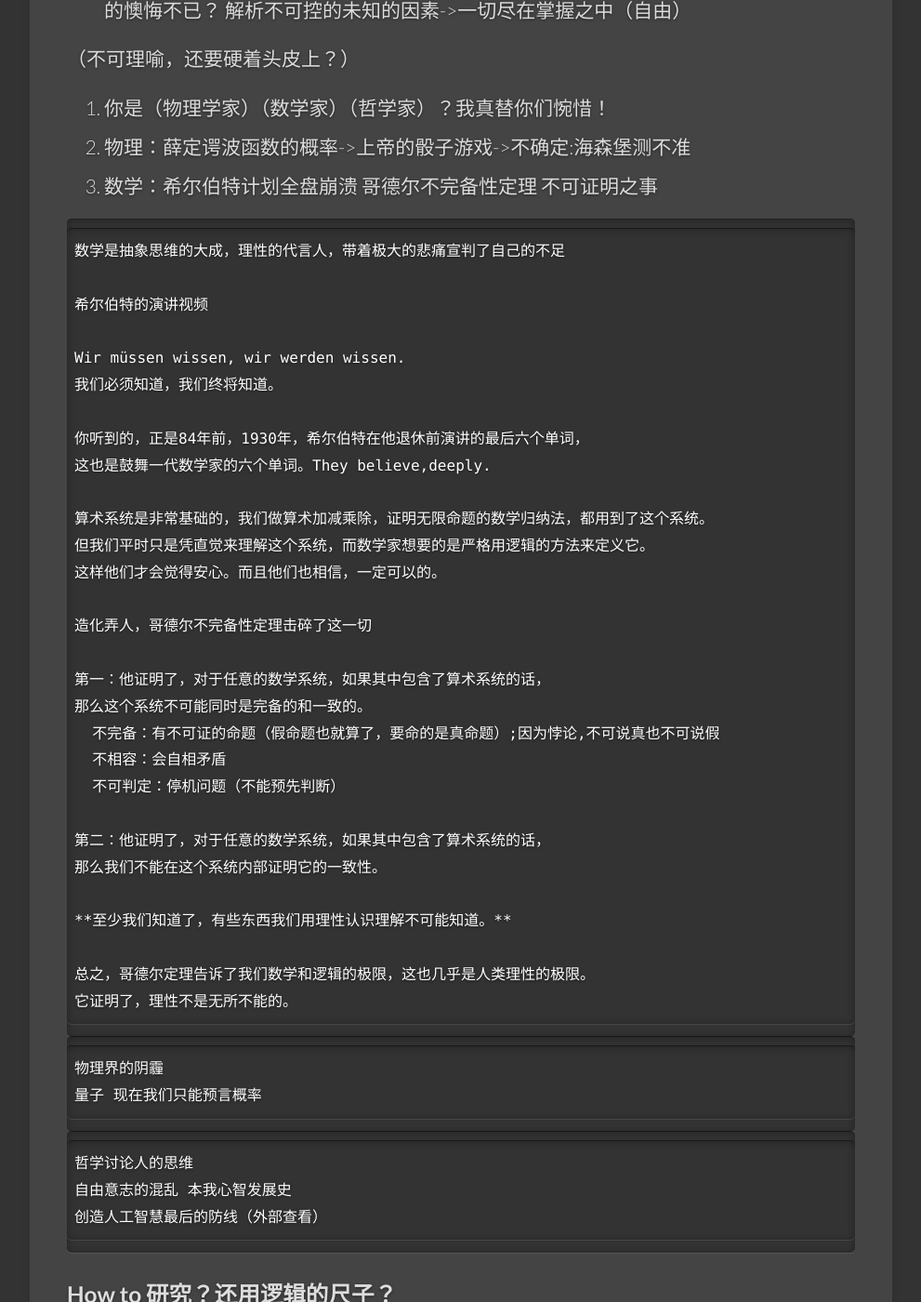
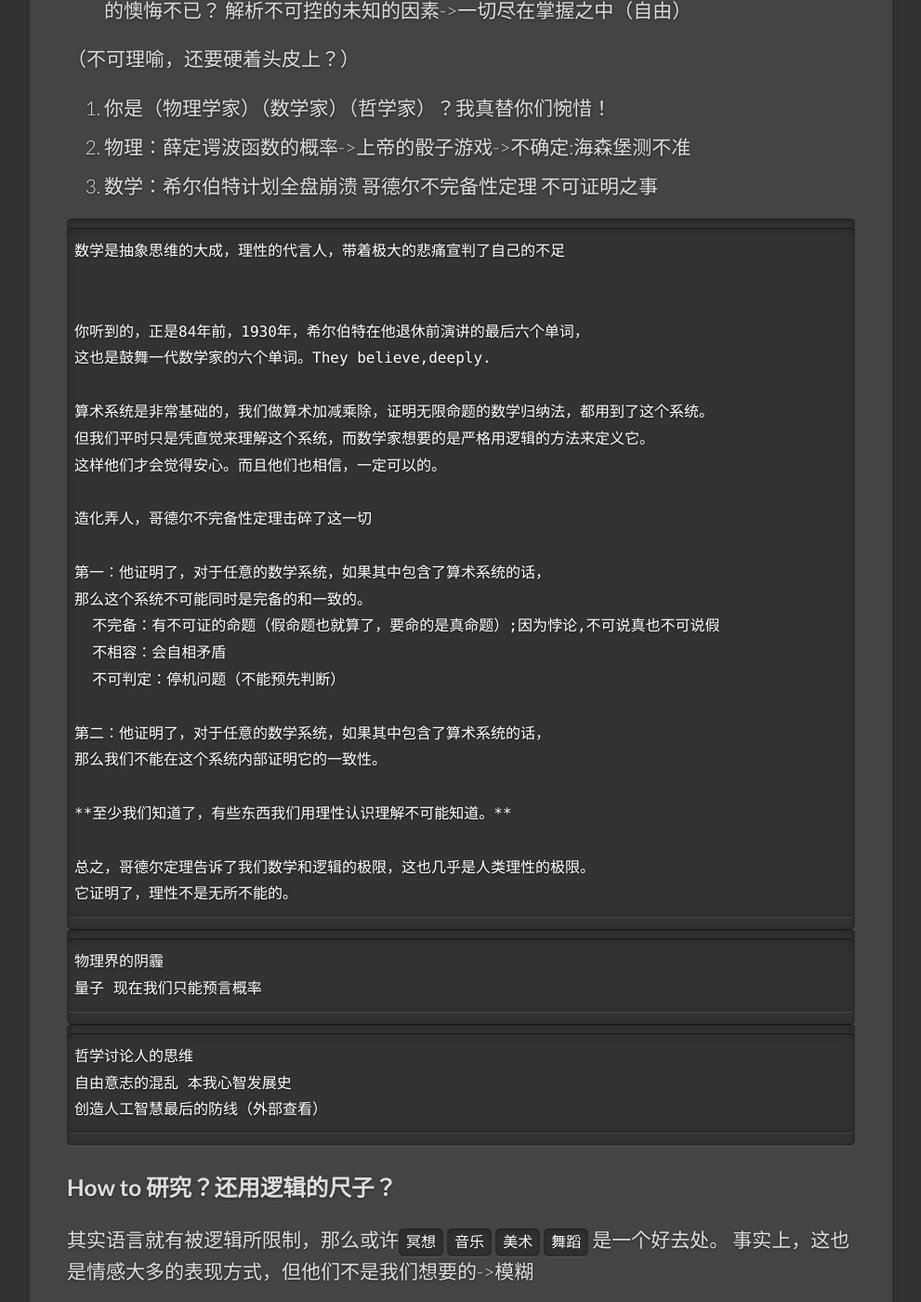
Before and after one commit to unkonw/unkonw.github.com, a Jekyll site: the page built from _posts/2014/open/2014-11-18-Presentation-Logic-vs-Love.md, in a window 1280 px wide and 1400 px high, scrolled down 1634 px. Shown: the whole window at 93% size, without its empty margins (149-1140 px from the left). Built offline with Jekyll 4.4.1, drawn with Linux system fonts in a browser that asks for light colours; Markdown is read by kramdown in place of the engine named in the settings.

Commit message:
Sueecced？

````diff
--- a/_posts/2014/open/2014-11-18-Presentation-Logic-Stop-Love-Start.md
+++ b/_posts/2014/open/2014-11-18-Presentation-Logic-vs-Love.md
@@ -59,10 +59,6 @@ C：这个呢 搞笑吗
 ```
 数学是抽象思维的大成，理性的代言人，带着极大的悲痛宣判了自己的不足
 
-希尔伯特的演讲视频
-
-Wir müssen wissen, wir werden wissen.
-我们必须知道，我们终将知道。
 
 你听到的，正是84年前，1930年，希尔伯特在他退休前演讲的最后六个单词，
 这也是鼓舞一代数学家的六个单词。They believe,deeply.
````
